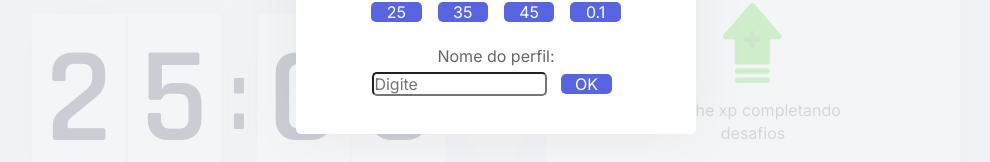
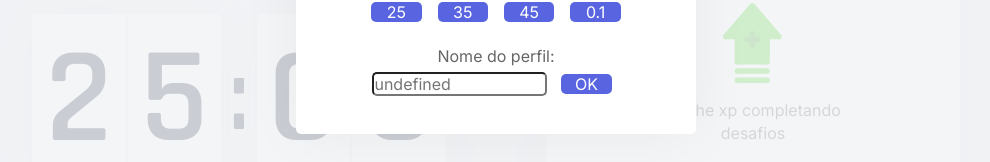
Before and after one commit to miguelgrieder/NLW4-moveit, a Next.js app: page / in a window 1280 px wide. Both pictures are taken after a click on the button 421 px from the left and 175 px from the top of the page. Shown: the part 377-539 px from the top of the page, without its empty margins (144-1134 px from the left). Built offline with nearby package versions, Linux system fonts and the light colour scheme.

Commit message:
pequena alteração

```diff
--- a/src/components/PersonalizeModal.tsx
+++ b/src/components/PersonalizeModal.tsx
@@ -6,7 +6,7 @@ import styles from '../styles/components/PersonalizeModal.module.css';
 
 
 export function PersonalizeModal() {
-  const {closePersonalizeModal, askChangeTime, changeUsername}= useContext(PersonalizeContext);
+  const {closePersonalizeModal, askChangeTime, changeUsername,username}= useContext(PersonalizeContext);
 
   const buttonHandler = (event: React.MouseEvent<HTMLButtonElement>) => {
     event.preventDefault();
@@ -35,7 +35,7 @@ export function PersonalizeModal() {
             <button type="button" name="45"onClick={buttonHandler}>45</button>
             <button type="button" name="0.1"onClick={buttonHandler}>0.1</button></div>
 
-            <div> <p> Nome do perfil:</p><input type="text" placeholder="Digite"/> <button type="button" onClick={getUsername}>OK</button> </div>
+            <div> <p> Nome do perfil:</p><input type="text" placeholder={username}/> <button type="button" onClick={getUsername}>OK</button> </div>
 
               <button type="button"  onClick={closePersonalizeModal}>
                 <img src="/icons/close.svg" alt="Fechar modal" />
--- a/src/pages/_app.tsx
+++ b/src/pages/_app.tsx
@@ -5,9 +5,7 @@ import '../styles/global.css';
 
 function MyApp({ Component, pageProps }) {
   return (
-
       <Component {...pageProps} />
-
 )};
 
 export default MyApp
```
Also changed, not shown: hash.json (deleted, +0 -19 lines), hash.tsx (deleted).
